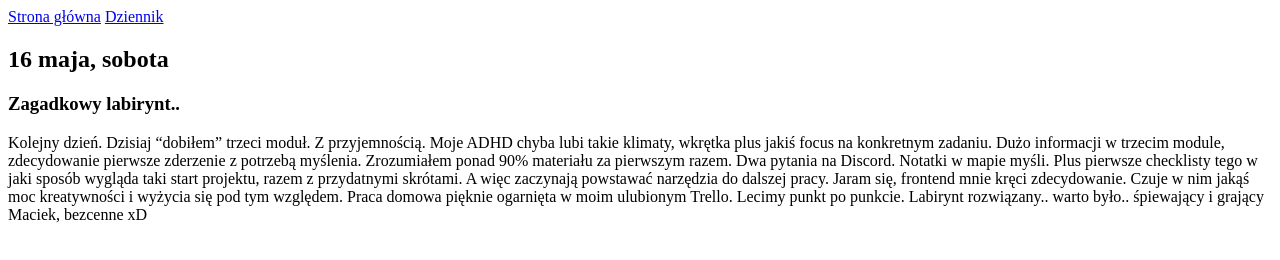
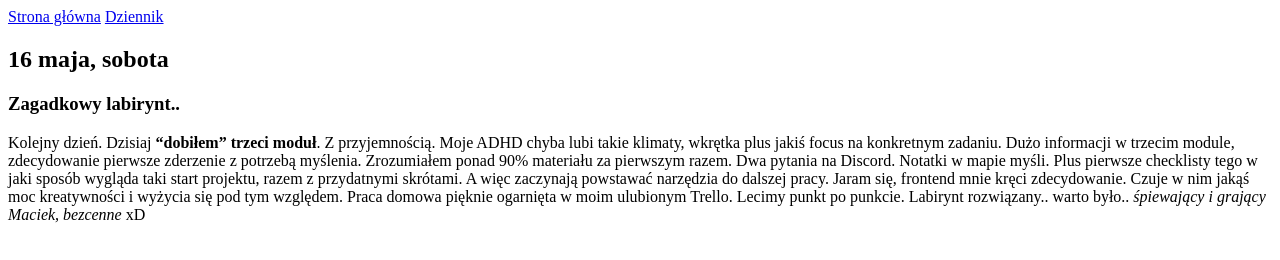
Before and after one commit to WitekItDev/homepage, a plain HTML site: page 2026-05-16.html in a window 1280 px wide. Drawn offline with Linux system fonts and the light colour scheme; a script that the page names is missing.

Commit message:
strong and em to 2026-05-16
I added the tags <strong> and <em> to the description on May 16, 2026

```diff
--- a/2026-05-16.html
+++ b/2026-05-16.html
@@ -29,7 +29,7 @@
                     Zagadkowy labirynt..
                 </h3>
                 <p>
-                    Kolejny dzień. Dzisiaj “dobiłem” trzeci moduł. Z przyjemnością. Moje ADHD chyba lubi takie klimaty,
+                    Kolejny dzień. Dzisiaj <strong>“dobiłem” trzeci moduł</strong>. Z przyjemnością. Moje ADHD chyba lubi takie klimaty,
                     wkrętka plus jakiś focus na konkretnym zadaniu.
                     Dużo informacji w trzecim module, zdecydowanie pierwsze zderzenie z potrzebą myślenia.
                     Zrozumiałem ponad 90% materiału za pierwszym razem.
@@ -40,7 +40,7 @@
                     tym względem.
                     Praca domowa pięknie ogarnięta w moim ulubionym Trello.
                     Lecimy punkt po punkcie.
-                    Labirynt rozwiązany.. warto było.. śpiewający i grający Maciek, bezcenne xD
+                    Labirynt rozwiązany.. warto było.. <em>śpiewający i grający Maciek, bezcenne</em> xD
 
                 </p>
             </article>
```
Also changed, not shown: logbook.html (+2 -2 lines).
